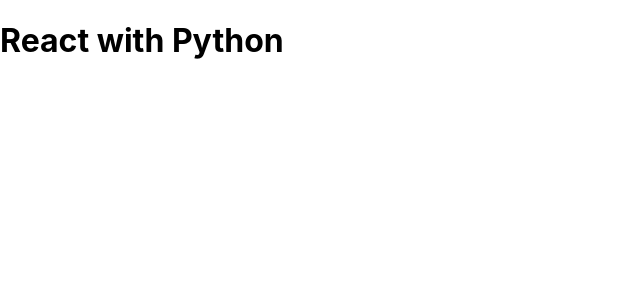
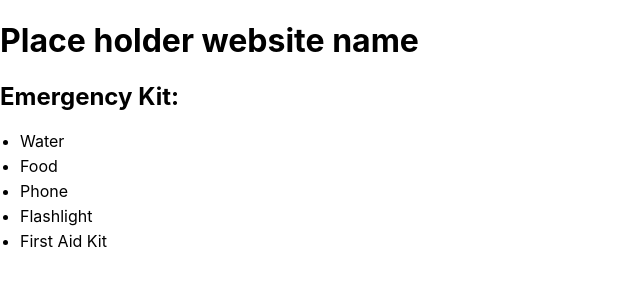
Before and after one commit to MrTinker64/MilpitasHacks25, a React (Create React App) app in the folder react-frontend/: page / in a window 1280 px wide. Shown: the top 300 px of the page, without its empty margins (0-640 px from the left). Built offline with nearby package versions, Linux system fonts and the light colour scheme; no server answers.

Commit message:
add formatted list

```diff
--- a/react-frontend/src/App.js
+++ b/react-frontend/src/App.js
@@ -1,9 +1,11 @@
 import React, { useState, useEffect } from 'react';
 import axios from 'axios';
-
+import FormattedList from './FormattedList';
 
 const App = () => {
     const [data, setData] = useState({"message": '', "name": ''});
+
+    const LLMoutput = "Water\nFood\nPhone\nFlashlight\nFirst Aid Kit";
 
     useEffect(() => {
         axios.get('http://127.0.0.1:5000/api/data') // Flask
@@ -17,11 +19,9 @@
 
     return (
         <div>
-            <h1>React with Python</h1>
-            <p>{data.message[0]}</p>
-            <p>{data.message[1]}</p>
-            <p>{data.message[2]}</p>
-            <p>{data.name}</p>
+            <h1>Place holder website name</h1>
+            <h2>Emergency Kit:</h2>
+            <FormattedList inputString={LLMoutput} />
         </div>
     );
 };
--- /dev/null
+++ b/react-frontend/src/FormattedList.js
@@ -0,0 +1,34 @@
+import React from 'react';
+
+const FormattedList = ({ inputString }) => {
+  // Function to parse the input string based on format type
+  const parseList = () => {
+    if (!inputString) return [];
+
+    return inputString.split('\n').filter(line => line.trim() !== '');
+  };
+
+  const items = parseList();
+
+  return (
+    <div className="formatted-list">
+      {items.length > 0 ? (
+        <ul style={{
+          listStyleType: 'disc',
+          paddingLeft: '20px',
+          margin: '10px 0'
+        }}>
+          {items.map((item, index) => (
+            <li key={index} style={{ marginBottom: '5px' }}>
+              {item.trim()}
+            </li>
+          ))}
+        </ul>
+      ) : (
+        <p>No items to display</p>
+      )}
+    </div>
+  );
+};
+
+export default FormattedList;
```
